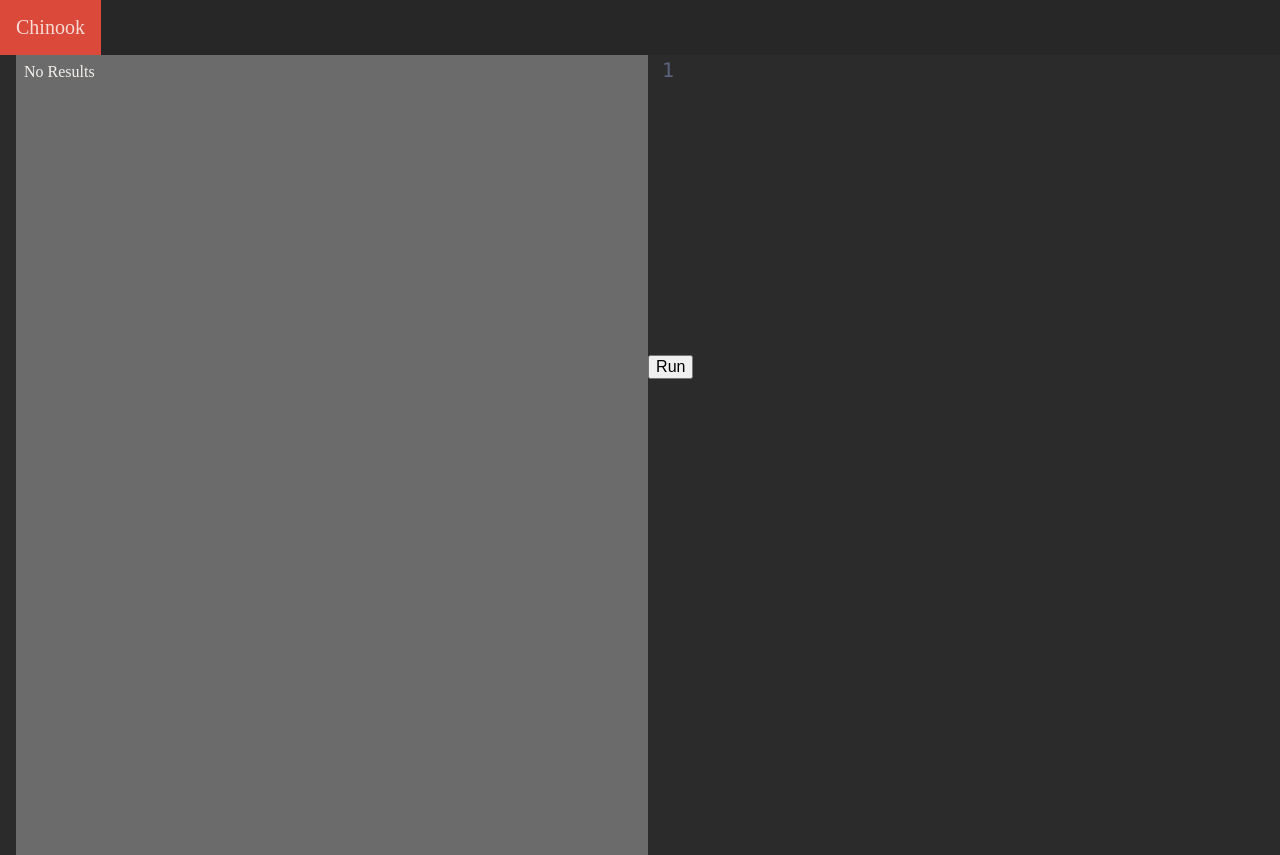
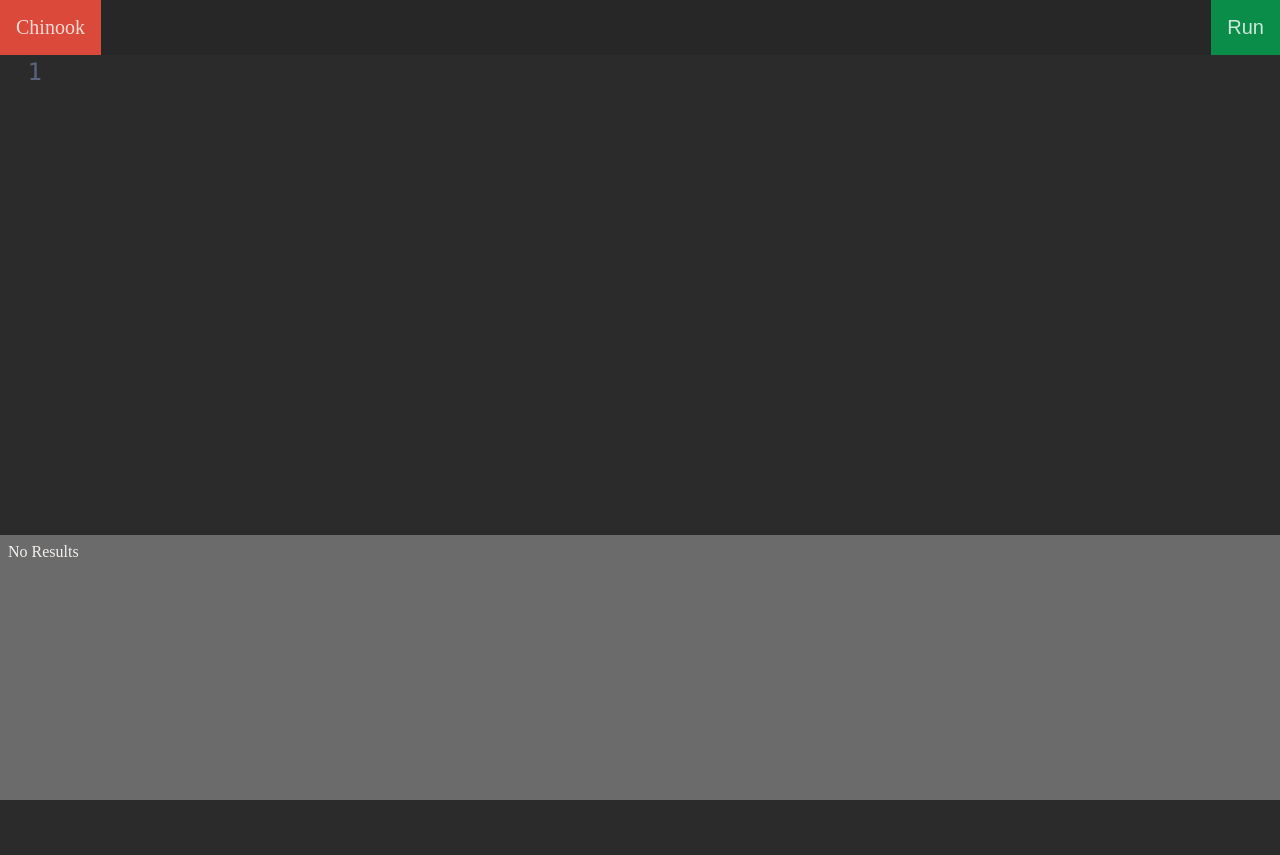
Before and after one commit to statianzo/chinook-web, a website with bundled scripts: page index.html in a window 1280 px wide. After the commit the page ends 800 px from the top, so only its background shows below. Built offline with nearby package versions, Linux system fonts and the light colour scheme; files whose address does not match are found by name.

Commit message:
nav is under JS control

```diff
--- a/index.html
+++ b/index.html
@@ -1,15 +1,13 @@
 <!doctype html>
 <title>Chinook</title>
 <body>
-  <div class='Nav'>
-    <div class='Nav__Header'>
-      Chinook
+  <div class='Content'>
+    <div class='Nav'></div>
+    <div class='Content__Top'>
+      <div class='Schema'></div>
+      <div class='Editor'></div>
     </div>
-  </div>
-  <div class='Content'>
-    <div class='Schema'></div>
     <div class='Result'></div>
-    <div class='Editor'></div>
   </div>
   <script src='bundle.js'></script>
 </body>
--- a/src/components/Editor.css
+++ b/src/components/Editor.css
@@ -1,12 +1,22 @@
 .Editor {
-  flex-basis: 50%;
-  max-width: 50%;
+  display: flex;
+  flex: 1;
+  height: 100%;
+  align-items: stretch;
+  position: relative;
 }
 
 .Editor__CodeMirror {
-  font-size: 20px;
+  position: absolute;
+  height: 100%;
+  width: 100%;
+  display: flex;
+  font-size: 24px;
+  overflow-y: auto;
 }
 
 .Editor__CodeMirror .CodeMirror {
+  flex: 1;
   font-family: Consolas, "Liberation Mono", Menlo, Courier, "monospace" !important;
+  height: 100%;;
 }
--- a/src/components/Editor.js
+++ b/src/components/Editor.js
@@ -6,8 +6,6 @@ const delegate = require('../utils/delegate');
 class Editor {
   constructor(el) {
     this.el = el;
-    this.handleRunClick = this.handleRunClick.bind(this);
-    delegate(el, 'click', '.Editor__Run', this.handleRunClick);
     this.render();
   }
 
@@ -15,18 +13,9 @@ class Editor {
     return this.doc.getValue();
   }
 
-  handleRunClick() {
-    this.onRun && this.onRun(this.getValue());
-  }
-
   render() {
     this.el.innerHTML = `
       <div class='Editor__CodeMirror'></div>
-      <div class='Editor__Actions'>
-        <button class='Editor__Run'>
-          Run
-        </button>
-      </div>
     `;
     this.doc = CodeMirror(this.el.querySelector('.Editor__CodeMirror'), {
       lineNumbers: true,
--- /dev/null
+++ b/src/components/Nav.css
@@ -0,0 +1,23 @@
+.Nav {
+  display: flex;
+  background-color: rgba(0, 0, 0, 0.1);
+}
+
+.Nav__Header {
+  padding: 16px;
+  font-size: 20px;
+  color: rgba(255, 255, 255, 0.8);
+  background-color: #da4939;
+}
+
+.Nav__Links {
+  flex: 1;
+}
+
+.Nav__Run {
+  background: #098D48;
+  padding: 16px;
+  color: rgba(255, 255, 255, 0.8);
+  font-size: 20px;
+  border: none;
+}
--- /dev/null
+++ b/src/components/Nav.js
@@ -0,0 +1,36 @@
+require('./Nav.css');
+const delegate = require('../utils/delegate');
+
+class Nav {
+  constructor(el) {
+    this.el = el;
+    this.handleRunClick = this.handleRunClick.bind(this);
+    delegate(el, 'click', '.Nav__Run', this.handleRunClick);
+    this.render();
+  }
+
+  getValue() {
+    return this.doc.getValue();
+  }
+
+  handleRunClick() {
+    this.onRun && this.onRun();
+  }
+
+  render() {
+    this.el.innerHTML = `
+      <div class='Nav__Header'>
+        Chinook
+      </div>
+      <div class='Nav__Links'>
+      </div>
+      <div class='Nav__Actions'>
+        <button class='Nav__Run'>
+          Run
+        </button>
+      </div>
+    `;
+  }
+}
+
+module.exports = Nav;
--- a/src/components/Result.css
+++ b/src/components/Result.css
@@ -1,13 +1,10 @@
 .Result {
-  flex: 0 1 0;
-  flex-basis: 50%;
-  max-width: 50%;
+  flex: 1;
   overflow: auto;
   background-color: rgba(255, 255, 255, 0.3);
   padding: 8px;
 
 }
-
 
 .Result__Table {
   width: 100%;
--- a/src/components/Schema.css
+++ b/src/components/Schema.css
@@ -1,5 +1,6 @@
 .Schema {
   padding: 8px;
+  overflow: auto;
 }
 
 .Schema__Table {
@@ -7,8 +8,11 @@
 }
 .Schema__TableColumns {
   font-size: 12px;
+  width: 100%;
 }
 
 .Schema__ColumnType {
   font-size: 12px;
+  width: 50%;
+  color: rgba(255, 255, 255, 0.4);
 }
--- a/src/index.css
+++ b/src/index.css
@@ -17,21 +17,15 @@ body {
   font-size: 16px;
 }
 
-.Nav {
-  display: flex;
-  background-color: rgba(0, 0, 0, 0.1);
-}
-
-.Nav__Header {
-  padding: 16px;
-  font-size: 20px;
-  color: rgba(255, 255, 255, 0.8);
-  background-color: #da4939;
-}
-
 .Content {
   display: flex;
   justify-content: stretch;
+  flex-direction: column;
+}
+.Content__Top {
+  display: flex;
+  height: 60%;
+  max-height: 600px;
 }
 
 /*.cm-s-railscasts.CodeMirror {background: #2b2b2b; color: #f4f1ed;}*/
--- a/src/index.js
+++ b/src/index.js
@@ -1,10 +1,13 @@
 require('./index.css')
 const db = require('./db');
-//Prime the database
 
+const Nav = require('./components/Nav');
 const Editor = require('./components/Editor');
 const Result = require('./components/Result');
 const Schema = require('./components/Schema');
+
+const navEl = document.querySelector('.Nav');
+const nav = new Nav(navEl);
 
 const editorEl = document.querySelector('.Editor');
 const editor = new Editor(editorEl);
@@ -16,7 +19,7 @@ const schemaEl = document.querySelector('.Schema');
 const schema = new Schema(schemaEl);
 
 db.schema().then(schema.setTables);
-editor.onRun = (value) => {
-  db.exec(value)
+nav.onRun = () => {
+  db.exec(editor.getValue())
     .then(result.setResults, result.setError);
 };
```
